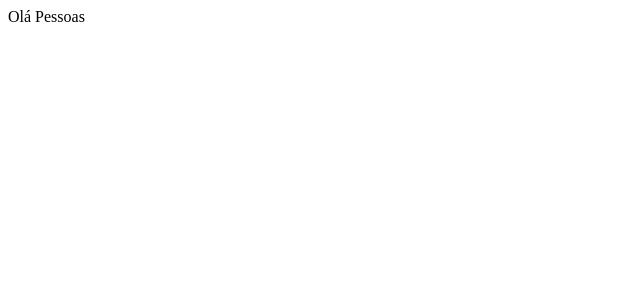
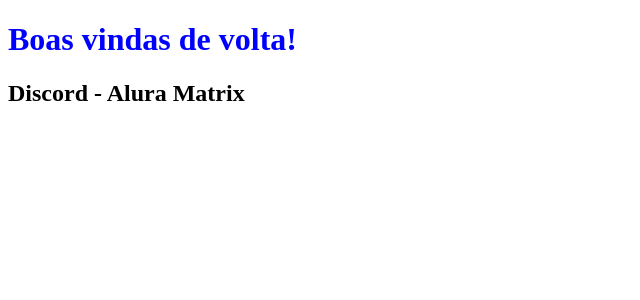
Before and after one commit to Martarelli/Matrix-Chat, a Next.js app: page / in a window 1280 px wide. Shown: the top 300 px of the page, without its empty margins (0-640 px from the left). Built offline with nearby package versions, Linux system fonts and the light colour scheme.

Commit message:
Adicionado style JSX

```diff
--- a/pages/index.js
+++ b/pages/index.js
@@ -1,6 +1,17 @@
 // Componente React
 function HomePage() {
-    return <div>Olá Pessoas</div>
-  }
+    //JSX
+  return (
+    <div>
+      <h1>Boas vindas de volta!</h1>
+      <h2>Discord - Alura Matrix</h2>
+      <style jsx>{`
+            h1 {
+                color: blue;
+            }
+        `}</style>
+    </div>
+    )
+};
 
-  export default HomePage
+export default HomePage;
```
